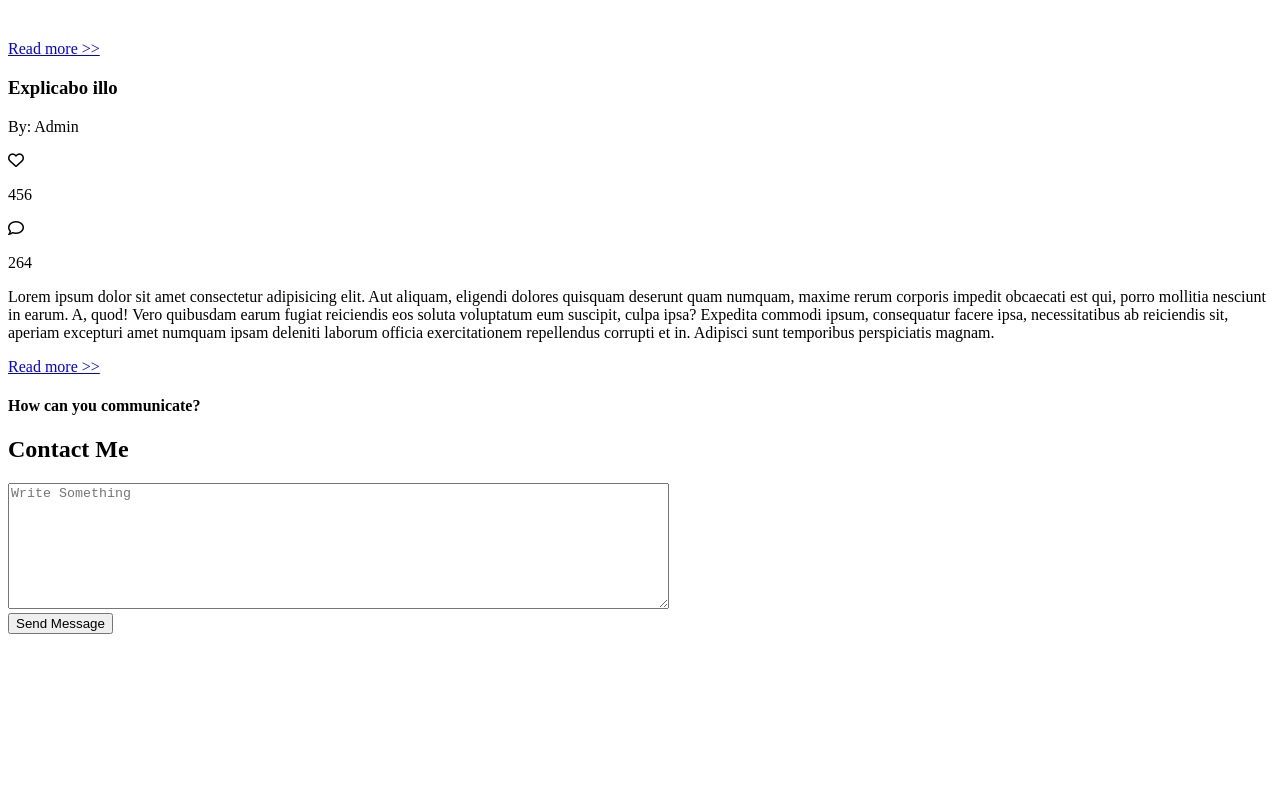
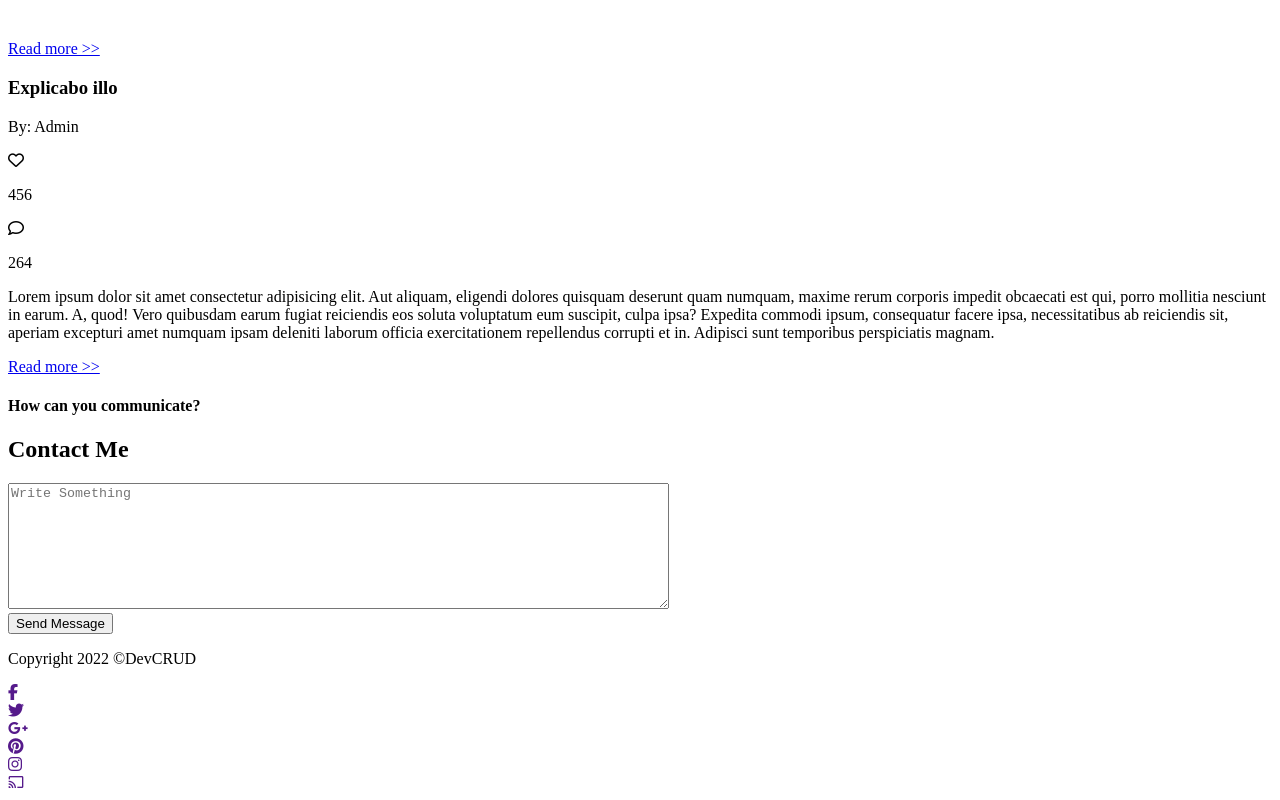
Before and after one commit to somaleyo/Nouilles, a plain HTML site: page index.htm in a window 1280 px wide. Shown: the part 9965-10765 px from the top of the page. Before the commit the page ends 10607 px from the top, so only its background shows below. Drawn offline with Linux system fonts and the light colour scheme.

Commit message:
footer html

```diff
--- a/index.htm
+++ b/index.htm
@@ -171,7 +171,33 @@
 <button class="message">Send Message</button>
 </section>
 
+<footer>
+<p>Copyright 2022 &copy;DevCRUD </p>
+<div class="reso-container">
+    <div class="reso">
 
+    </div>
+    <div class="reso">
+  <a href=""><i class="fa-brands fa-facebook-f"></i></a>
+    </div>
+    <div class="reso">
+    <a href=""><i class="fa-brands fa-twitter"></i></a>
+    </div>
+    <div class="reso">
+    <a href=""><i class="fa-brands fa-google-plus-g"></i></a>
+    </div>
+    <div class="reso">
+    <a href=""><i class="fa-brands fa-pinterest"></i></a>
+    </div>
+    <div class="reso">
+    <a href=""><i class="fa-brands fa-instagram"></i></a>
+    </div>
+    <div class="reso">
+    <a href=""><i class="fa-brands fa-chromecast"></i></a>
+    </div>
+</div>
+
+</footer>
 
 
 
```
